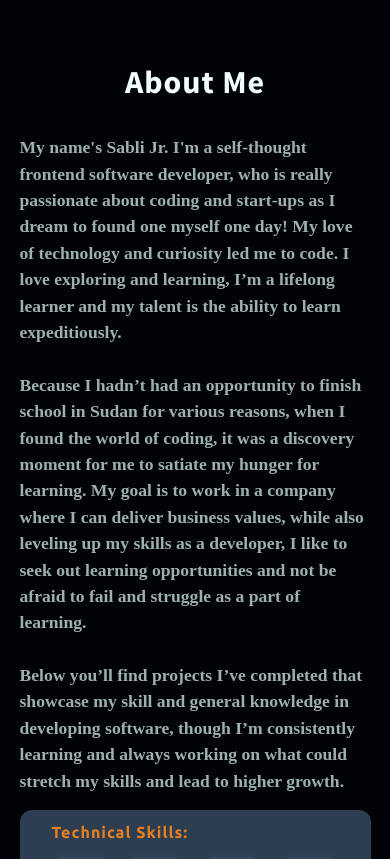
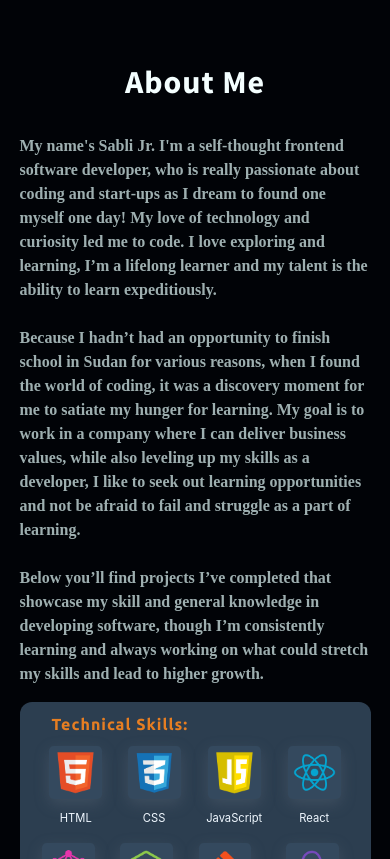
Before and after one commit to SabliJr/Portfolio2.0, a React (Create React App) app: page / in a window 390 px wide. Shown: the part 1141-2000 px from the top of the page. Built offline with nearby package versions, Linux system fonts and the light colour scheme; a web font is replaced by a local one.

Commit message:
Adjusting some stuff

```diff
--- a/src/Components/About/About.css
+++ b/src/Components/About/About.css
@@ -6,26 +6,24 @@
 
 .aboutSection {
     width: 90%;
-    margin: 50px auto;
+    margin: 0 auto;
     display: grid;
     gap: 1rem;
     grid-template:
         "I T"
         "S S"
         "S S";
-    align-items: center;
-    justify-content: center;
 }
 
 .aboutImg {
     width: 100%;
+    height: 100%;
     object-fit: cover;
     border-radius: 1.125rem;
     grid-area: I;
 }
 
 .textDiv {
-    display: grid;
     gap: .5rem;
     margin: 0;
     grid-area: T;
@@ -35,7 +33,6 @@
     font-size: 2.3rem;
     letter-spacing: 1px;
     color: #f4ffff;
-    /* font-family: 'Ubuntu', sans-serif; */
     position: relative;
     font-family: 'Source Sans Pro', sans-serif;
 }
@@ -64,20 +61,20 @@
 
 .iconsDiv {
     display: flex;
+    justify-content: center;
 }
 
 .iconImgDiv {
     display: flex;
     flex-direction: column;
     align-items: center;
-    margin: .5rem 0;
+    margin-top: .3rem;
 }
 
 .iconImgDiv img {
-    width: 45%;
+    width: 65%;
     background: #34495e;
-    padding: .3rem;
-    margin: 0 .8rem;
+    padding: .5rem;
     border-radius: 0.3rem;
     box-shadow: rgba(112, 122, 137, 0.278) 0px 5px 15px;
 }
@@ -86,7 +83,6 @@
     font-size: .8rem;
     color: #f4ffff;
     margin: .8rem;
-    text-align: center;
 }
 
 @media screen and (max-width: 1000px) {
@@ -112,6 +108,9 @@
 
     @media screen and (max-width: 800px) {
 
+        .iconsDiv {
+            flex-wrap: wrap;
+        }
 
         .textDiv {
             display: grid;
@@ -121,7 +120,7 @@
         }
 
         .iconImgDiv img {
-            width: 50%;
+            width: 4.5rem;
             margin: 0 .8rem;
             border-radius: 0.3rem;
             box-shadow: rgba(112, 122, 137, 0.278) 0px 5px 15px;
@@ -142,6 +141,10 @@
 
         .textDiv h3 {
             margin: auto;
+        }
+
+        .textDiv p {
+            font-size: 1.3rem;
         }
 
         @media screen and (max-width: 580px) {
@@ -169,13 +172,15 @@
             }
 
             .iconImgDiv img {
-                width: 3rem;
-                margin: 0 .8rem;
+                width: 3.3rem;
                 border-radius: 0.3rem;
+                padding: .3rem;
                 box-shadow: rgba(112, 122, 137, 0.278) 0px 5px 15px;
             }
 
-
+            .textDiv p {
+                font-size: 1rem;
+            }
         }
     }
 }
--- a/src/Components/About/About.jsx
+++ b/src/Components/About/About.jsx
@@ -10,6 +10,8 @@ import Git from "../../Assets/Git.png";
 import Typescript from "../../Assets/Typescrip.png";
 import HTML from "../../Assets/Html.png";
 import Redux from "../../Assets/redux.png";
+import Graphql from "../../Assets/Graphql.png";
+import Node from "../../Assets/Nodejs.png";
 
 const About = () => {
   return (
@@ -62,6 +64,14 @@ const About = () => {
               <p>React</p>
             </div>
             <div className='iconImgDiv'>
+              <img src={Graphql} alt='' />
+              <p>GraphQl</p>
+            </div>
+            <div className='iconImgDiv'>
+              <img src={Node} alt='' />
+              <p>Node Js</p>
+            </div>
+            <div className='iconImgDiv'>
               <img src={Git} alt='' />
               <p>Git</p>
             </div>
--- a/src/index.css
+++ b/src/index.css
@@ -12,17 +12,14 @@
 body {
   margin: 0 auto;
   background-color: #010307;
-  /* background-color: #1e1e1e; */
   font-family: -apple-system, BlinkMacSystemFont, 'Segoe UI', 'Roboto', 'Oxygen',
     'Ubuntu', 'Cantarell', 'Fira Sans', 'Droid Sans', 'Helvetica Neue',
     sans-serif;
   -webkit-font-smoothing: antialiased;
   -moz-osx-font-smoothing: grayscale;
-  /* max-width: 1600px; */
 }
 
 
 .App {
-  /* margin: 0 auto;
-  max-width: 1280px; */
+  overflow: hidden;
 }
```
Also changed, not shown: src/Assets/Graphql.png (added), src/Assets/Nodejs.png (added).
